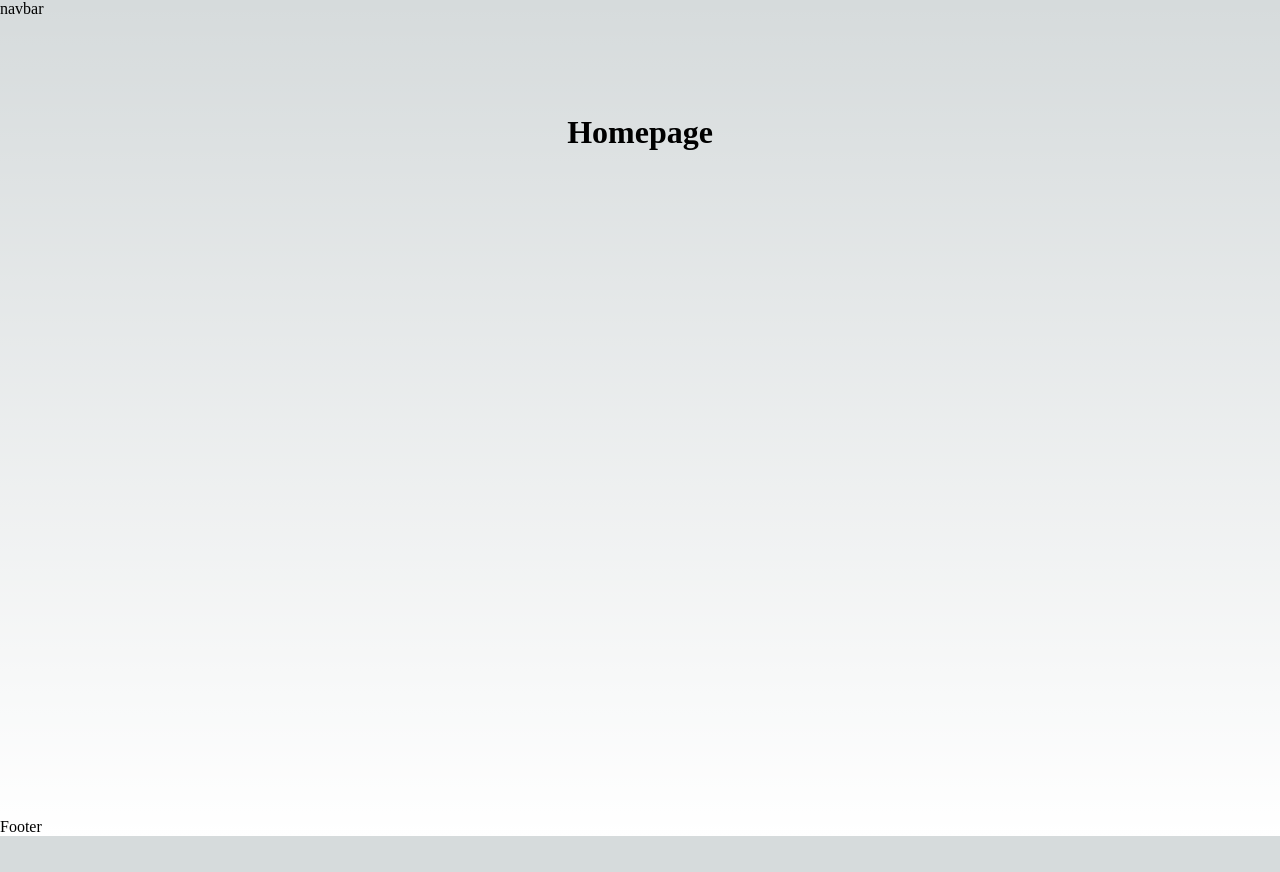
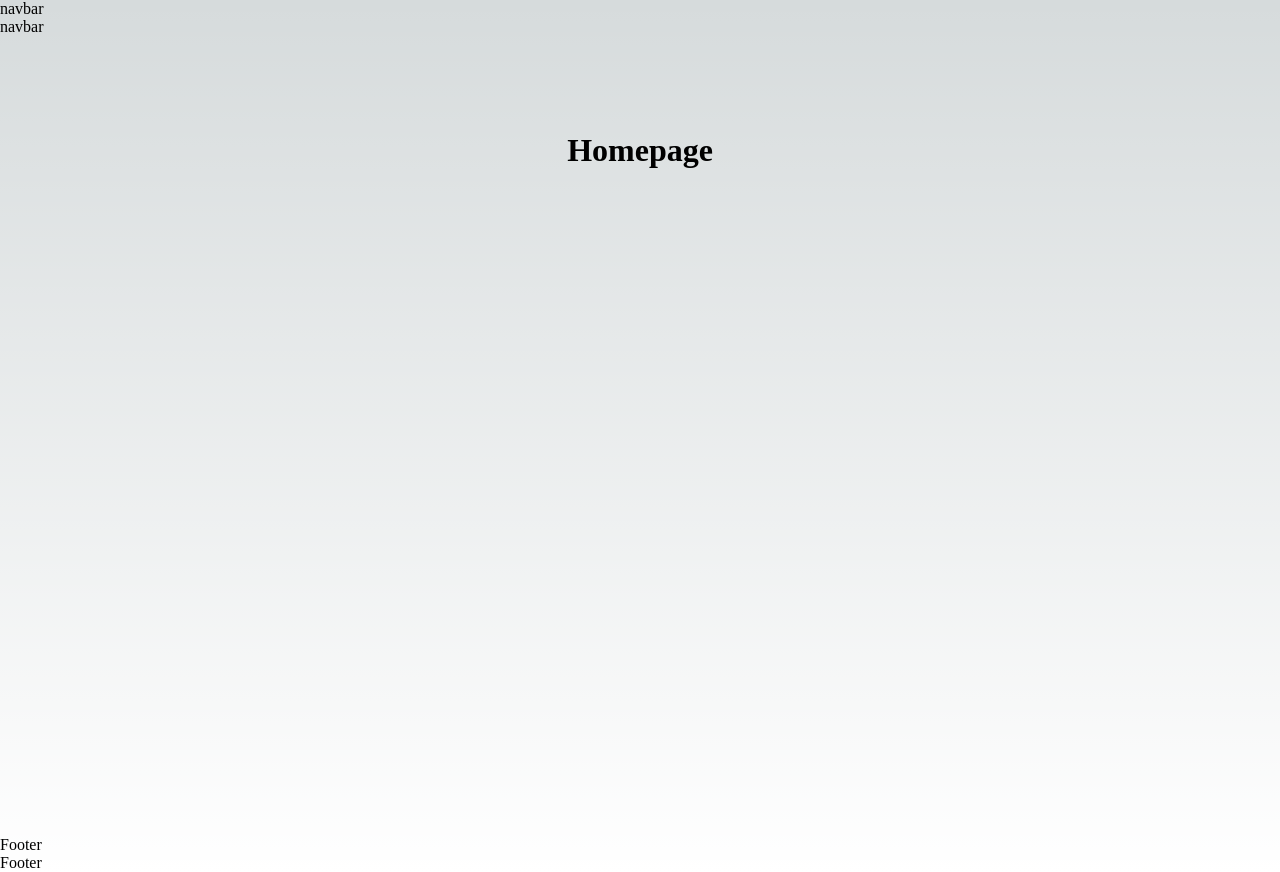
Before and after one commit to daudi13/restauantjs, a Next.js app: page / in a window 1280 px wide. Before the commit the page ends 836 px from the top, so only its background shows below. Built offline with nearby package versions, Linux system fonts and the light colour scheme.

Commit message:
Add layout

```diff
--- a/pages/_app.js
+++ b/pages/_app.js
@@ -1,5 +1,10 @@
 import '@/styles/globals.css'
+import { Layout } from './components/Layout'
 
 export default function App({ Component, pageProps }) {
-  return <Component {...pageProps} />
+  return (
+    <Layout>
+    <Component {...pageProps} />
+    </Layout>
+  )
 }
```
